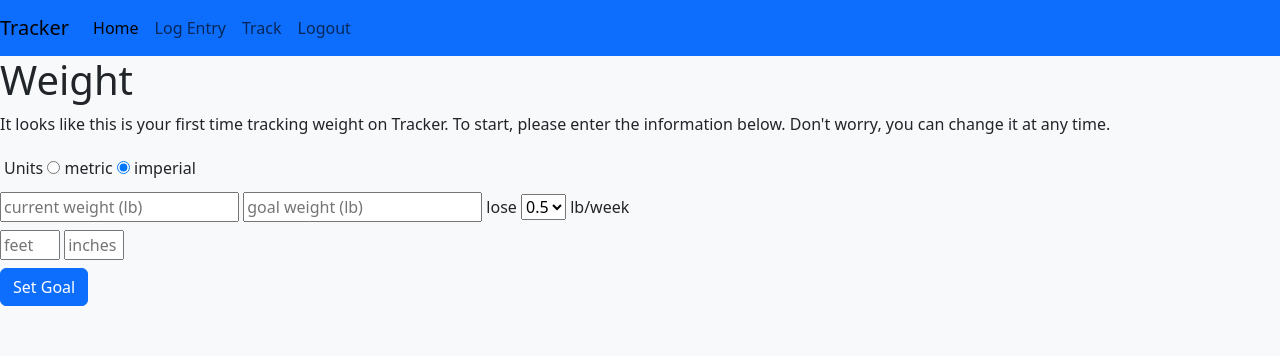
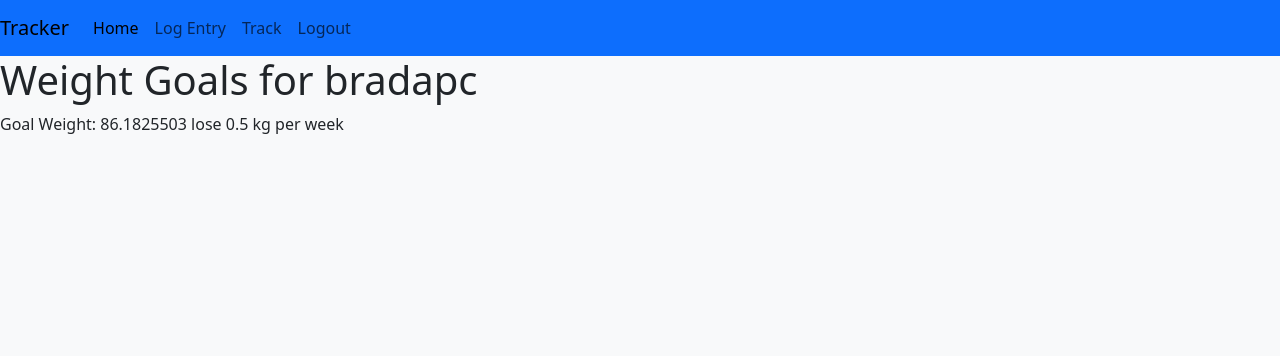
Before and after one commit to bradapc/tracker, a Flask app: page /weight in a window 1280 px wide. Shown: the top 356 px of the page. Run offline with Flask 3, Linux system fonts and the light colour scheme; a user stored in the database is signed in; data comes from the database, SQL or seed files in the repository; both versions use the stored data as it was after the commit.

Commit message:
Weight goal setter no longer shows if weight goal exists. Instead, db data is shown.

```diff
--- a/app.py
+++ b/app.py
@@ -34,6 +34,7 @@ def convertMetricHeightToImperial(height):
 
 def weightGoalExists():
     con = sqlite3.connect("tracker.db")
+    con.row_factory = sqlite3.Row
     cur = con.cursor()
     res = cur.execute("SELECT * FROM weight_goals WHERE user_id = ?", (session['user_id'],))
     return res.fetchone()
@@ -121,8 +122,8 @@ def weight():
         con.close()
         return redirect("/weight")
     else:
-        #TO-DO: Query database on GET request and if no goals set, force user to set goal.
-        return render_template("weight.html")
+        weight_goals = weightGoalExists()
+        return render_template("weight.html", user=session['user'], weight_goals=weight_goals)
 
 @app.route("/register", methods=["GET", "POST"])
 def register():
--- a/templates/weight.html
+++ b/templates/weight.html
@@ -5,9 +5,10 @@
 {% endblock %}
 
 {% block body %}
-    <h1>Weight</h1>
+    <h1>Weight Goals for {{ user }} </h1>
+    {%if not weight_goals %}
         <div class="goal-form">
-        <p>It looks like this is your first time tracking weight on Tracker. To start,
+            <p>It looks like you don't have a goal weight set. To start,
                 please enter the information below. Don't worry, you can change it at any time.
             </p>
             {% if errormsg %}
@@ -47,5 +48,20 @@
                 <button type="submit" class="btn btn-primary">Set Goal</button>
             </form>
         </div>
+    {% endif %}
+    {% if weight_goals %}
+        <div class="goal-weight-container">
+            <span>Goal Weight: {{ weight_goals.goal_weight }}</span>
+            {% if (weight_goals.goal_direction > 0) %}
+                <span>gain</span>
+            {% elif (weight_goals.goal_direction < 0) %}
+                <span>lose</span>
+            {% endif %}
+            <span>{{ weight_goals.goal_step }} kg per week</span>
+        </div>
+        <div class="goal-weight-log-entry">
+
+        </div>
+    {% endif %}
 <script src="{{ url_for('static', filename='weight.js') }}"></script>
 {% endblock %}
```
Also changed, not shown: tracker.db. Lines whose indentation alone changed are shown as unchanged.
